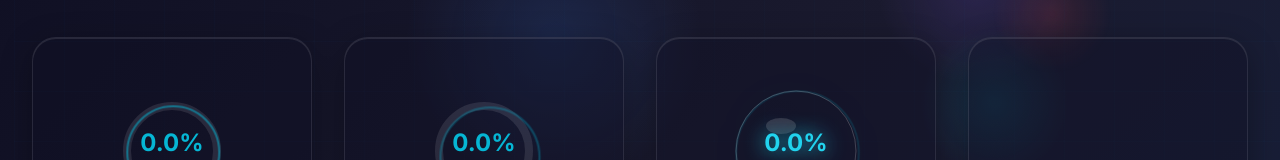
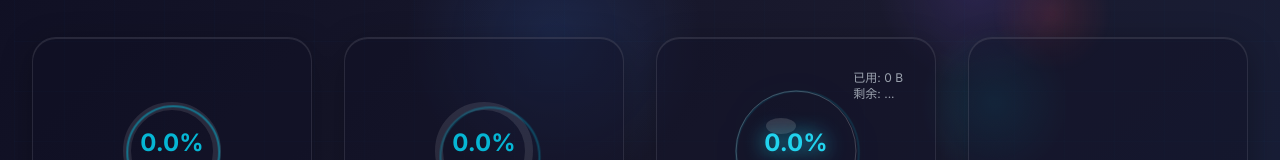
Before and after one commit to annluda/macos-monitor, a React (Vite) app in the folder frontend/: page / in a window 1280 px wide. Shown: the part 123-283 px from the top of the page. Built offline with nearby package versions, Linux system fonts and the light colour scheme; no server answers.

Commit message:
usage text

```diff
--- a/frontend/src/App.tsx
+++ b/frontend/src/App.tsx
@@ -1314,6 +1314,10 @@ function App() {
 
           {/* Disk Usage */}
           <HoloCard>
+            <div className="absolute text-xs text-gray-400" style={{ top: '2rem', right: '2rem', textAlign: 'left', zIndex: 2 }}>
+              <div>已用: {formatBytes(dynamicMetrics?.disk_used ?? 0, 0)}</div>
+              <div>剩余: {staticInfo && dynamicMetrics ? formatBytes(staticInfo.total_disk - dynamicMetrics.disk_used, 0) : '...'}</div>
+            </div>
             <div className="gauge-container">
               <WaterBall
                 percent={dynamicMetrics?.disk_percent ?? 0}
```
